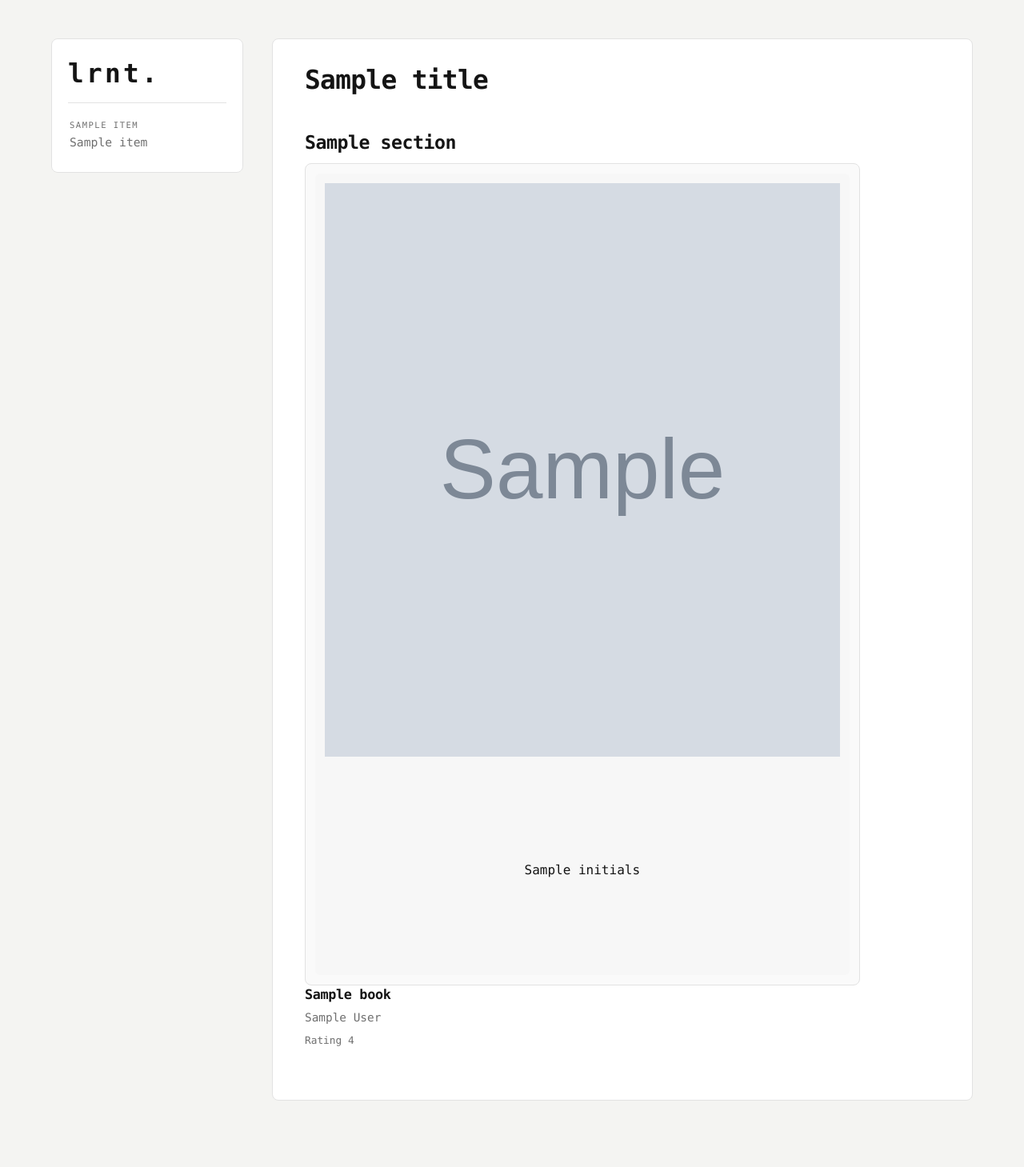
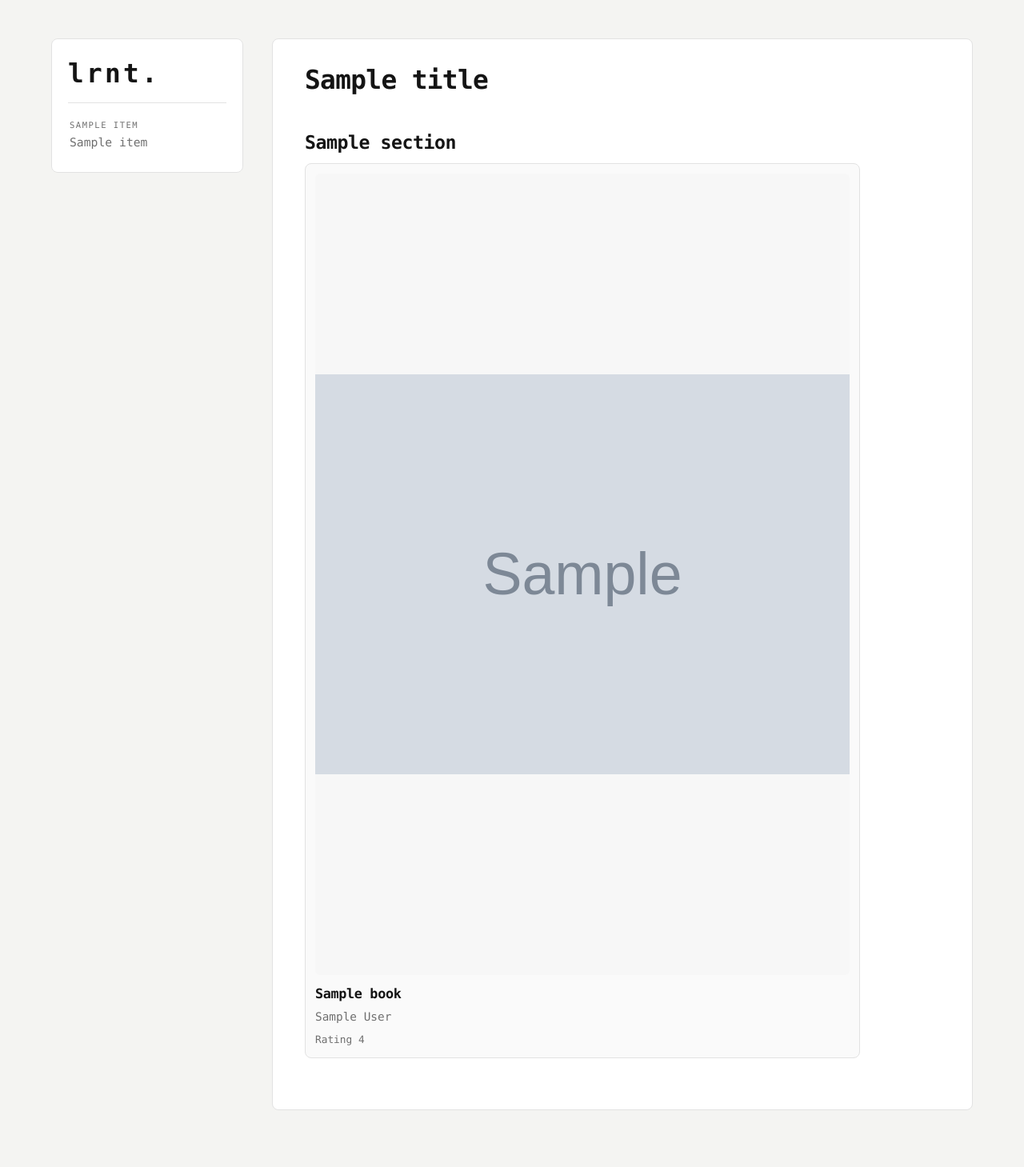
Before and after one commit to lrnt/kb, a Python web app: template web/templates/books.html in a window 1280 px wide. Shown: the top 1459 px of the page at 80% size. Before the commit the page ends 1376 px from the top, so only its background shows below. Run offline with Jinja, Linux system fonts and the light colour scheme; the template is opened without the code that fills it: most values are stand-ins (such as "Sample title", 1, 10 or a date in 2020); grey boxes marked "Sample" are stand-in pictures; some libraries are stand-ins or nearby versions.

Commit message:
Fix cover scaling

```diff
--- a/web/static/style.css
+++ b/web/static/style.css
@@ -295,7 +295,7 @@
 .book-cover img {
     width: 100%;
     height: 100%;
-    object-fit: cover;
+    object-fit: contain;
     display: block;
 }
 
--- a/web/templates/books.html
+++ b/web/templates/books.html
@@ -13,7 +13,7 @@
                                         <img src="{{ book.cover_url }}"
                                              alt="{{ book.cover_alt }}"
                                              loading="lazy"
-                                             decoding="async"
+                                             decoding="async" />
                                     {% endif %}
                                     <div class="book-cover-fallback" aria-hidden="true">{{ book.initials }}</div>
                                 </div>
```
